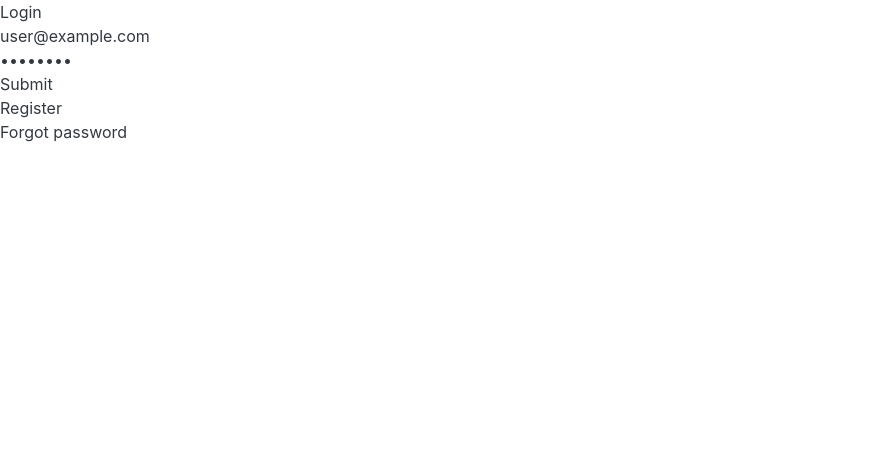
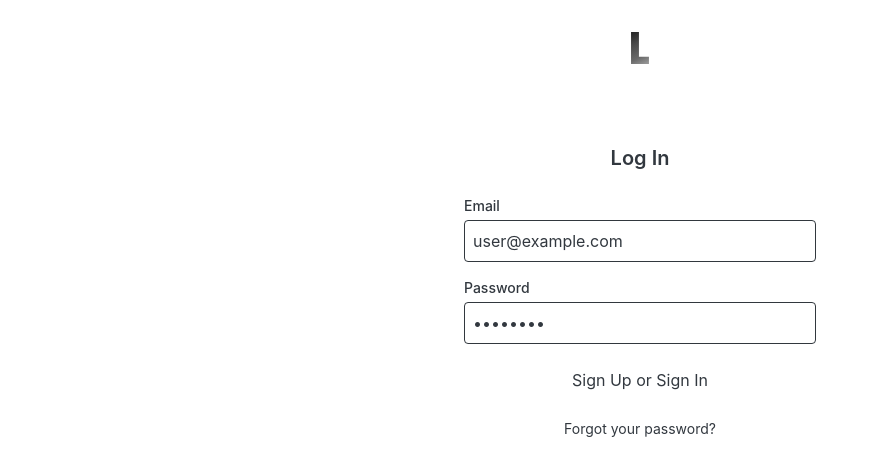
Before and after one commit to khirayama/beta.lightlist, a Next.js app in the folder packages/web/: page /login in a window 1280 px wide. Shown: the top 476 px of the page, without its empty margins (0-878 px from the left). Built offline with nearby package versions, Linux system fonts and the light colour scheme; what sdk would draw is missing.

Commit message:
Update login page

```diff
--- a/packages/web/src/pages/login.tsx
+++ b/packages/web/src/pages/login.tsx
@@ -1,58 +1,239 @@
-import { useState } from "react";
+import { useState, FormEvent } from "react";
+import { useTranslation } from "next-i18next";
 
-import { login } from "sdk";
+import { login, register } from "sdk";
+
+type FormFieldProps = {
+  label: string;
+  type: "email" | "password";
+  placeholder: string;
+  value: string;
+  onChange: (value: string) => void;
+  required?: boolean;
+  disabled?: boolean;
+};
+
+export function FormField({
+  label,
+  type,
+  placeholder,
+  value,
+  onChange,
+  required = false,
+  disabled = false,
+}: FormFieldProps) {
+  return (
+    <div className="mb-4">
+      <label className="mb-1 block text-sm font-medium">{label}</label>
+      <input
+        type={type}
+        placeholder={placeholder}
+        value={value}
+        onChange={(e) => onChange(e.target.value)}
+        className="w-full rounded border p-2"
+        required={required}
+        disabled={disabled}
+      />
+    </div>
+  );
+}
+
+type SubmitButtonProps = {
+  text: string;
+  loadingText: string;
+  isLoading: boolean;
+  disabled?: boolean;
+};
+
+export function SubmitButton({
+  text,
+  loadingText,
+  isLoading,
+  disabled = false,
+}: SubmitButtonProps) {
+  return (
+    <div className="mb-4 flex justify-center">
+      <button
+        type="submit"
+        className="bg-primary hover:bg-opacity-90 focus:ring-primary rounded-full px-4 py-2 focus:ring-2 focus:ring-offset-2 focus:outline-none"
+        disabled={isLoading || disabled}
+      >
+        {isLoading ? loadingText : text}
+      </button>
+    </div>
+  );
+}
+
+type ErrorMessageProps = {
+  message: string | null;
+};
+
+export function ErrorMessage({ message }: ErrorMessageProps) {
+  if (!message) return null;
+
+  return (
+    <div className="mb-4 rounded border border-red-400 bg-red-100 px-4 py-3 text-red-700">
+      {message}
+    </div>
+  );
+}
+
+export function validateEmail(email: string): {
+  isValid: boolean;
+  error?: string;
+} {
+  if (!email || email.trim() === "") {
+    return { isValid: false, error: "Email is required" };
+  }
+
+  const emailRegex = /^[^\s@]+@[^\s@]+\.[^\s@]+$/;
+  if (!emailRegex.test(email)) {
+    return { isValid: false, error: "Invalid email format" };
+  }
+
+  return { isValid: true };
+}
+
+export function validatePassword(password: string): {
+  isValid: boolean;
+  error?: string;
+} {
+  if (!password) {
+    return { isValid: false, error: "Password is required" };
+  }
+
+  if (password.length < 6) {
+    return { isValid: false, error: "Password must be at least 6 characters" };
+  }
+
+  return { isValid: true };
+}
+
+export function validatePasswordConfirmation(
+  password: string,
+  confirmPassword: string
+): { isValid: boolean; error?: string } {
+  if (password !== confirmPassword) {
+    return { isValid: false, error: "Passwords do not match" };
+  }
+
+  return { isValid: true };
+}
 
 export default function LoginPage() {
+  const { t } = useTranslation("pages/login");
+
   const [email, setEmail] = useState("user@example.com");
   const [password, setPassword] = useState("password");
+  const [view, setView] = useState<"register" | "reset">("register");
+  const [error, setError] = useState(null);
+
+  const resetSent = false;
+  const isLoading = false;
 
   return (
-    <div>
-      <h1>Login</h1>
+    <div className="h-full">
+      <header className="w-full text-center">
+        <h1 className="py-8">
+          <a href="/">
+            <img src="/logo.svg" alt="Lightlist" className="inline h-[2rem]" />
+          </a>
+        </h1>
+      </header>
+
+      <div className="mx-auto flex h-full max-w-sm items-center justify-center py-12">
+        <div className="w-full px-4 pb-16">
+          <h2 className="mb-6 text-center text-xl font-semibold">
+            {view === "register" ? t("Log In") : t("Reset Password")}
+          </h2>
+          {resetSent ? (
+            <div className="text-center">
+              <p className="mb-4">
+                {t("Password reset instructions have been sent")}
+              </p>
+              <button
+                onClick={() => {
+                  setView("register");
+                  setResetSent(false);
+                }}
+                className="text-primary hover:underline"
+              >
+                {t("Back to Login")}
+              </button>
+            </div>
+          ) : (
+            <>
+              <ErrorMessage message={error} />
+
               <form
-        onSubmit={(e) => {
+                onSubmit={(e: FormEvent) => {
                   e.preventDefault();
-          login({
-            email,
-            password,
-          })
-            .then((r) => {
+                  login({ email, password })
+                    .then(() => {
                       window.location.href = "/app";
                     })
                     .catch((err) => {
-              console.log(err);
+                      register({ email, password });
                     });
                 }}
               >
-        <div>
-          <input
+                <FormField
+                  label={t("Email")}
                   type="email"
-            name="email"
-            placeholder="Email"
+                  placeholder={t("Email")}
+                  value={email}
+                  onChange={setEmail}
                   required
-            value={email}
-            onChange={(e) => setEmail(e.currentTarget.value)}
+                  disabled={isLoading}
                 />
+
+                {view !== "reset" && (
+                  <FormField
+                    label={t("Password")}
+                    type="password"
+                    placeholder={t("Password")}
+                    value={password}
+                    onChange={setPassword}
+                    required
+                    disabled={isLoading}
+                  />
+                )}
+
+                <SubmitButton
+                  text={
+                    view === "register"
+                      ? t("Sign Up or Sign In")
+                      : t("Send reset password instructions")
+                  }
+                  loadingText={
+                    view === "register" ? t("Logging In") : t("Sending...")
+                  }
+                  isLoading={isLoading}
+                />
+              </form>
+
+              {view !== "reset" ? (
+                <div className="text-center">
+                  <button
+                    onClick={() => setView("reset")}
+                    className="text-primary text-sm hover:underline"
+                  >
+                    {t("Forgot your password?")}
+                  </button>
                 </div>
-        <div>
-          <input
-            type="password"
-            name="password"
-            placeholder="Password"
-            required
-            value={password}
-            onChange={(e) => setPassword(e.currentTarget.value)}
-          />
+              ) : (
+                <div className="text-center">
+                  <button
+                    onClick={() => setView("register")}
+                    className="text-primary text-sm hover:underline"
+                  >
+                    {t("Back to Login")}
+                  </button>
                 </div>
-        <div>
-          <button>Submit</button>
+              )}
+            </>
+          )}
         </div>
-      </form>
-      <div>
-        <a href="/register">Register</a>
-      </div>
-      <div>
-        <a href="/forget-password">Forgot password</a>
       </div>
     </div>
   );
```
Lines whose indentation alone changed are shown as unchanged.
